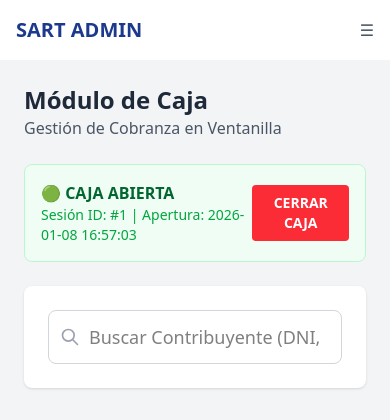
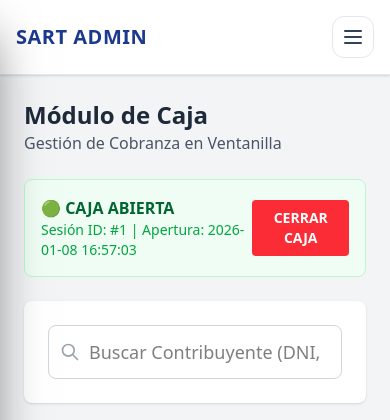
Before and after one commit to BederCC/recaudacion_arbitrios, a PHP site: page /admin/caja/index.php in a window 390 px wide. Shown: the top 420 px of the page. Run offline with PHP 8.4, Linux system fonts and the light colour scheme; a user stored in the database is signed in; data comes from the database, SQL or seed files in the repository; style sheets or scripts are compiled from the project's sources.

Commit message:
feat: add admin layout component and update index view

```diff
--- a/admin/includes/layout.php
+++ b/admin/includes/layout.php
@@ -62,15 +62,110 @@ function renderHeader($title)
          .main-scroll::-webkit-scrollbar-thumb:hover {
             background: #94a3b8;
          }
+
+         /* Reglas explícitas e infalibles para el Drawer del Sidebar Móvil */
+         @media (max-width: 767px) {
+            #admin-sidebar {
+               position: fixed !important;
+               top: 0 !important;
+               bottom: 0 !important;
+               left: 0 !important;
+               width: 16rem !important; /* 256px */
+               height: 100vh !important;
+               z-index: 50 !important;
+               transform: translateX(-100%) !important;
+               transition: transform 0.28s cubic-bezier(0.4, 0, 0.2, 1) !important;
+               box-shadow: 0 25px 50px -12px rgba(0, 0, 0, 0.6) !important;
+            }
+            #admin-sidebar.sidebar-open {
+               transform: translateX(0) !important;
+            }
+            #sidebar-backdrop {
+               position: fixed !important;
+               inset: 0 !important;
+               background: rgba(15, 23, 42, 0.65) !important;
+               backdrop-filter: blur(2px) !important;
+               z-index: 40 !important;
+               opacity: 0;
+               pointer-events: none;
+               transition: opacity 0.28s ease !important;
+               display: block !important;
+            }
+            #sidebar-backdrop.active {
+               opacity: 1 !important;
+               pointer-events: auto !important;
+            }
+         }
+         @media (min-width: 768px) {
+            #admin-sidebar {
+               position: static !important;
+               transform: none !important;
+               display: flex !important;
+            }
+            #sidebar-backdrop {
+               display: none !important;
+            }
+         }
       </style>
+
+      <script>
+         // Función global infalible para abrir y cerrar el menú móvil
+         function toggleSidebar(forceState = null) {
+            const sidebar = document.getElementById('admin-sidebar');
+            const backdrop = document.getElementById('sidebar-backdrop');
+            if (!sidebar) return;
+
+            const isOpen = sidebar.classList.contains('sidebar-open');
+            const shouldOpen = forceState !== null ? forceState : !isOpen;
+
+            if (shouldOpen) {
+               sidebar.classList.add('sidebar-open');
+               if (backdrop) backdrop.classList.add('active');
+            } else {
+               sidebar.classList.remove('sidebar-open');
+               if (backdrop) backdrop.classList.remove('active');
+            }
+         }
+
+         // Cerrar con tecla Escape o al hacer clic en un enlace en móviles
+         document.addEventListener('keydown', function(e) {
+            if (e.key === 'Escape' && window.innerWidth < 768) {
+               toggleSidebar(false);
+            }
+         });
+
+         document.addEventListener('DOMContentLoaded', function() {
+            const links = document.querySelectorAll('#admin-sidebar nav a');
+            links.forEach(function(link) {
+               link.addEventListener('click', function() {
+                  if (window.innerWidth < 768) {
+                     toggleSidebar(false);
+                  }
+               });
+            });
+         });
+      </script>
    </head>
 
    <body class="bg-gray-100 font-sans antialiased flex h-screen overflow-hidden">
 
+      <!-- Mobile Backdrop Overlay -->
+      <div
+         id="sidebar-backdrop"
+         onclick="toggleSidebar(false)">
+      </div>
+
       <!-- Sidebar -->
-      <aside class="w-64 bg-blue-900 text-white shrink-0 hidden md:flex flex-col">
-         <div class="h-16 flex items-center justify-center border-b border-blue-800">
-            <span class="text-xl font-bold tracking-wider">🏛️ SART ADMIN</span>
+      <aside
+         id="admin-sidebar"
+         class="w-64 bg-blue-900 text-white shrink-0 flex flex-col">
+
+         <div class="h-16 flex items-center justify-between md:justify-center px-4 border-b border-blue-800">
+            <span class="text-xl font-bold tracking-wider">SART ADMIN</span>
+            <!-- Botón Cerrar en Móvil -->
+            <button onclick="toggleSidebar(false)" type="button" aria-label="Cerrar Menú" class="md:hidden text-blue-200 hover:text-white p-1.5 rounded-lg hover:bg-blue-800 transition focus:outline-none">
+               <svg class="w-6 h-6" fill="none" stroke="currentColor" viewBox="0 0 24 24"><path stroke-linecap="round" stroke-linejoin="round" stroke-width="2" d="M6 18L18 6M6 6l12 12"/></svg>
+            </button>
          </div>
 
          <nav class="flex-1 px-2 py-4 space-y-2 overflow-y-auto sidebar-scroll">
@@ -141,9 +236,17 @@ function renderHeader($title)
       <!-- Main Content Wrapper -->
       <div class="flex-1 flex flex-col overflow-hidden">
          <!-- Mobile Header -->
-         <header class="flex justify-between items-center p-4 bg-white shadow md:hidden">
-            <span class="text-xl font-bold text-blue-900">SART ADMIN</span>
-            <button class="text-gray-600 focus:outline-none">☰</button>
+         <header class="flex justify-between items-center p-4 bg-white border-b border-slate-200 shadow-sm md:hidden z-30">
+            <span class="text-xl font-bold text-blue-900 tracking-wide">SART ADMIN</span>
+            <button
+               onclick="toggleSidebar()"
+               type="button"
+               aria-label="Abrir Menú"
+               class="text-slate-700 hover:text-blue-900 hover:bg-slate-100 active:bg-slate-200 p-2 rounded-xl border border-slate-200 focus:outline-none transition flex items-center justify-center cursor-pointer">
+               <svg class="w-6 h-6" fill="none" stroke="currentColor" viewBox="0 0 24 24">
+                  <path stroke-linecap="round" stroke-linejoin="round" stroke-width="2" d="M4 6h16M4 12h16M4 18h16"/>
+               </svg>
+            </button>
          </header>
 
          <!-- Main Content -->
```
Also changed, not shown: index.php (+4 -7 lines).
